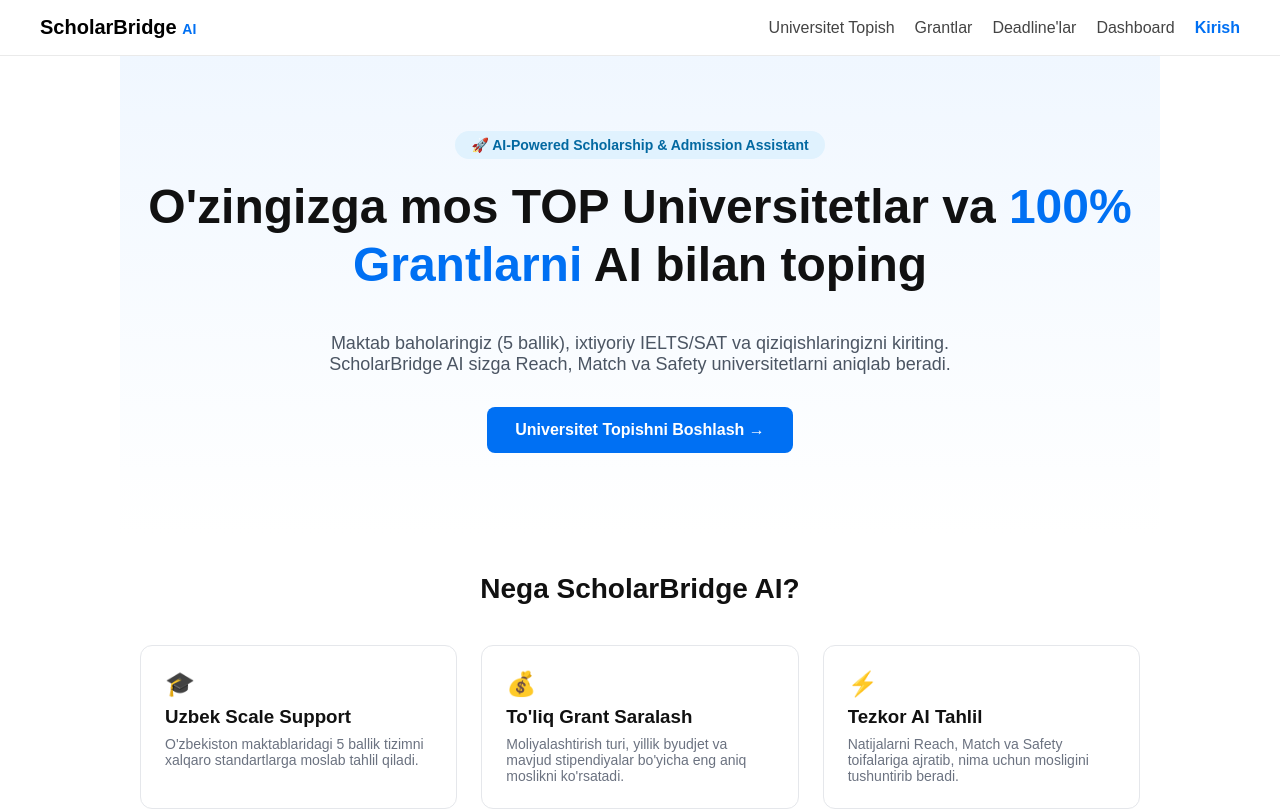
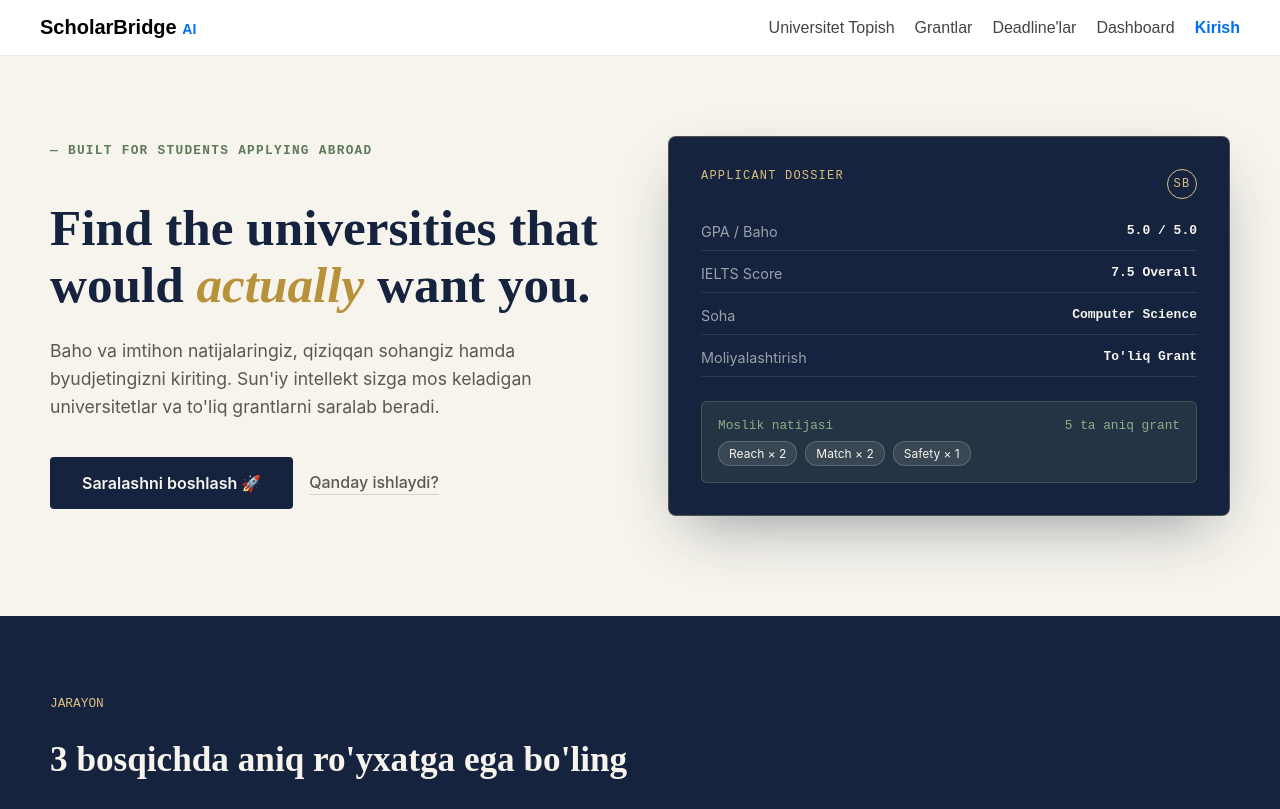
Before and after one commit to jamijomi344as-jpg/ScholarBridge, a Next.js app: page / in a window 1280 px wide. Shown: the top 809 px of the page. Built offline with nearby package versions, Linux system fonts and the light colour scheme.

Commit message:
Update page.tsx

```diff
--- a/app/page.tsx
+++ b/app/page.tsx
@@ -2,76 +2,89 @@
 
 export default function HomePage() {
   return (
-    <div style={{ fontFamily: 'sans-serif', color: '#111' }}>
+    <div style={{ backgroundColor: '#F6F4EC', color: '#232320', fontFamily: 'Inter, sans-serif', minHeight: '100vh' }}>
+
       {/* Hero Section */}
-      <section style={{
-        padding: '80px 20px',
-        textAlign: 'center',
-        background: 'linear-gradient(180deg, #f0f7ff 0%, #ffffff 100%)',
-        maxWidth: '1000px',
-        margin: '0 auto'
-      }}>
-        <span style={{
-          backgroundColor: '#e0f2fe',
-          color: '#0369a1',
-          padding: '6px 16px',
-          borderRadius: '20px',
-          fontSize: '14px',
-          fontWeight: '600'
-        }}>
-          🚀 AI-Powered Scholarship & Admission Assistant
-        </span>
+      <section style={{ maxWidth: '1180px', margin: '0 auto', padding: '80px 32px 100px', display: 'grid', gridTemplateColumns: '1fr 1fr', gap: '56px', alignItems: 'center' }}>
+        <div>
+          <div style={{ fontFamily: 'monospace', fontSize: '0.8rem', color: '#5F7A5A', textTransform: 'uppercase', letterSpacing: '0.1em', marginBottom: '20px', fontWeight: 600 }}>
+            — Built for students applying abroad
+          </div>
+          <h1 style={{ fontFamily: 'serif', fontSize: '3.2rem', lineHeight: 1.1, color: '#16233F', marginBottom: '24px' }}>
+            Find the universities that would <em style={{ color: '#B8923B', fontStyle: 'italic' }}>actually</em> want you.
+          </h1>
+          <p style={{ fontSize: '1.1rem', color: '#5B584E', marginBottom: '36px', lineHeight: 1.6 }}>
+            Baho va imtihon natijalaringiz, qiziqqan sohangiz hamda byudjetingizni kiriting. Sun'iy intellekt sizga mos keladigan universitetlar va to'liq grantlarni saralab beradi.
+          </p>
+          <div style={{ display: 'flex', gap: '16px', alignItems: 'center' }}>
+            <Link href="/find" style={{ backgroundColor: '#16233F', color: '#F6F4EC', padding: '16px 32px', borderRadius: '4px', textDecoration: 'none', fontWeight: 600, fontSize: '1rem', display: 'inline-flex', alignItems: 'center', gap: '8px' }}>
+              Saralashni boshlash 🚀
+            </Link>
+            <a href="#how" style={{ color: '#5B584E', textDecoration: 'none', borderBottom: '1px solid #D8D2C0', paddingBottom: '2px', fontWeight: 500 }}>
+              Qanday ishlaydi?
+            </a>
+          </div>
+        </div>
 
-        <h1 style={{ fontSize: '48px', fontWeight: '800', marginTop: '24px', lineHeight: '1.2' }}>
-          O'zingizga mos TOP Universitetlar va <span style={{ color: '#0070f3' }}>100% Grantlarni</span> AI bilan toping
-        </h1>
-
-        <p style={{ fontSize: '18px', color: '#4b5563', maxWidth: '650px', margin: '20px auto 32px auto' }}>
-          Maktab baholaringiz (5 ballik), ixtiyoriy IELTS/SAT va qiziqishlaringizni kiriting. ScholarBridge AI sizga Reach, Match va Safety universitetlarni aniqlab beradi.
-        </p>
-
-        <div style={{ display: 'flex', gap: '16px', justifyContent: 'center' }}>
-          <Link href="/find" style={{
-            backgroundColor: '#0070f3',
-            color: '#fff',
-            padding: '14px 28px',
-            borderRadius: '8px',
-            textDecoration: 'none',
-            fontSize: '16px',
-            fontWeight: '600'
-          }}>
-            Universitet Topishni Boshlash →
-          </Link>
+        {/* Dossier Card Visual */}
+        <div style={{ backgroundColor: '#16233F', borderRadius: '8px', padding: '32px', color: '#F6F4EC', boxShadow: '0 24px 60px -20px rgba(22,35,63,0.45)', border: '1px solid rgba(217,190,126,0.3)' }}>
+          <div style={{ display: 'flex', justifyContent: 'space-between', fontFamily: 'monospace', color: '#D9BE7E', fontSize: '0.75rem', letterSpacing: '0.1em', textTransform: 'uppercase', marginBottom: '24px' }}>
+            <span>Applicant Dossier</span>
+            <span style={{ border: '1px solid #D9BE7E', borderRadius: '50%', width: '28px', height: '28px', display: 'flex', alignItems: 'center', justifyContent: 'center' }}>SB</span>
+          </div>
+          <div style={{ display: 'flex', flexDirection: 'column', gap: '14px', marginBottom: '24px' }}>
+            <div style={{ display: 'flex', justifyContent: 'space-between', borderBottom: '1px solid rgba(255,255,255,0.1)', paddingBottom: '10px' }}>
+              <span style={{ color: 'rgba(246,244,236,0.6)', fontSize: '0.9rem' }}>GPA / Baho</span>
+              <span style={{ fontFamily: 'monospace', fontWeight: 600 }}>5.0 / 5.0</span>
+            </div>
+            <div style={{ display: 'flex', justifyContent: 'space-between', borderBottom: '1px solid rgba(255,255,255,0.1)', paddingBottom: '10px' }}>
+              <span style={{ color: 'rgba(246,244,236,0.6)', fontSize: '0.9rem' }}>IELTS Score</span>
+              <span style={{ fontFamily: 'monospace', fontWeight: 600 }}>7.5 Overall</span>
+            </div>
+            <div style={{ display: 'flex', justifyContent: 'space-between', borderBottom: '1px solid rgba(255,255,255,0.1)', paddingBottom: '10px' }}>
+              <span style={{ color: 'rgba(246,244,236,0.6)', fontSize: '0.9rem' }}>Soha</span>
+              <span style={{ fontFamily: 'monospace', fontWeight: 600 }}>Computer Science</span>
+            </div>
+            <div style={{ display: 'flex', justifyContent: 'space-between', borderBottom: '1px solid rgba(255,255,255,0.1)', paddingBottom: '10px' }}>
+              <span style={{ color: 'rgba(246,244,236,0.6)', fontSize: '0.9rem' }}>Moliyalashtirish</span>
+              <span style={{ fontFamily: 'monospace', fontWeight: 600 }}>To'liq Grant</span>
+            </div>
+          </div>
+          <div style={{ backgroundColor: 'rgba(95,122,90,0.2)', border: '1px solid rgba(95,122,90,0.5)', borderRadius: '6px', padding: '16px' }}>
+            <div style={{ display: 'flex', justifyContent: 'space-between', fontFamily: 'monospace', fontSize: '0.8rem', color: '#8CB088', marginBottom: '8px' }}>
+              <span>Moslik natijasi</span>
+              <span>5 ta aniq grant</span>
+            </div>
+            <div style={{ display: 'flex', gap: '8px' }}>
+              <span style={{ fontSize: '0.75rem', padding: '4px 10px', borderRadius: '12px', background: 'rgba(246,244,236,0.1)', border: '1px solid rgba(246,244,236,0.2)' }}>Reach × 2</span>
+              <span style={{ fontSize: '0.75rem', padding: '4px 10px', borderRadius: '12px', background: 'rgba(246,244,236,0.1)', border: '1px solid rgba(246,244,236,0.2)' }}>Match × 2</span>
+              <span style={{ fontSize: '0.75rem', padding: '4px 10px', borderRadius: '12px', background: 'rgba(246,244,236,0.1)', border: '1px solid rgba(246,244,236,0.2)' }}>Safety × 1</span>
+            </div>
+          </div>
         </div>
       </section>
 
-      {/* Features Grid */}
-      <section style={{ maxWidth: '1000px', margin: '40px auto', padding: '0 20px' }}>
-        <h2 style={{ textAlign: 'center', fontSize: '28px', marginBottom: '40px' }}>Nega ScholarBridge AI?</h2>
-
-        <div style={{ display: 'grid', gridTemplateColumns: 'repeat(auto-fit, minmax(280px, 1fr))', gap: '24px' }}>
-          <div style={{ border: '1px solid #e5e7eb', padding: '24px', borderRadius: '12px' }}>
-            <div style={{ fontSize: '24px', marginBottom: '8px' }}>🎓</div>
-            <h3 style={{ margin: '0 0 8px 0' }}>Uzbek Scale Support</h3>
-            <p style={{ color: '#6b7280', margin: 0, fontSize: '14px' }}>
-              O'zbekiston maktablaridagi 5 ballik tizimni xalqaro standartlarga moslab tahlil qiladi.
-            </p>
-          </div>
-
-          <div style={{ border: '1px solid #e5e7eb', padding: '24px', borderRadius: '12px' }}>
-            <div style={{ fontSize: '24px', marginBottom: '8px' }}>💰</div>
-            <h3 style={{ margin: '0 0 8px 0' }}>To'liq Grant Saralash</h3>
-            <p style={{ color: '#6b7280', margin: 0, fontSize: '14px' }}>
-              Moliyalashtirish turi, yillik byudjet va mavjud stipendiyalar bo'yicha eng aniq moslikni ko'rsatadi.
-            </p>
-          </div>
-
-          <div style={{ border: '1px solid #e5e7eb', padding: '24px', borderRadius: '12px' }}>
-            <div style={{ fontSize: '24px', marginBottom: '8px' }}>⚡</div>
-            <h3 style={{ margin: '0 0 8px 0' }}>Tezkor AI Tahlil</h3>
-            <p style={{ color: '#6b7280', margin: 0, fontSize: '14px' }}>
-              Natijalarni Reach, Match va Safety toifalariga ajratib, nima uchun mosligini tushuntirib beradi.
-            </p>
+      {/* How it works section */}
+      <section id="how" style={{ backgroundColor: '#16233F', color: '#F6F4EC', padding: '80px 32px' }}>
+        <div style={{ maxWidth: '1180px', margin: '0 auto' }}>
+          <div style={{ fontFamily: 'monospace', fontSize: '0.8rem', color: '#D9BE7E', textTransform: 'uppercase', marginBottom: '12px' }}>Jarayon</div>
+          <h2 style={{ fontFamily: 'serif', fontSize: '2.2rem', marginBottom: '48px' }}>3 bosqichda aniq ro'yxatga ega bo'ling</h2>
+          <div style={{ display: 'grid', gridTemplateColumns: 'repeat(3, 1fr)', gap: '40px' }}>
+            <div>
+              <span style={{ fontFamily: 'serif', fontStyle: 'italic', fontSize: '2rem', color: '#D9BE7E', display: 'block', marginBottom: '12px' }}>01</span>
+              <h3 style={{ fontSize: '1.2rem', marginBottom: '8px' }}>Ma'lumotlarni kiriting</h3>
+              <p style={{ color: 'rgba(246,244,236,0.7)', fontSize: '0.95rem' }}>Baho, til sertifikatlari, sohangiz hamda moliyaviy imkoniyatingizni tanlang.</p>
+            </div>
+            <div>
+              <span style={{ fontFamily: 'serif', fontStyle: 'italic', fontSize: '2rem', color: '#D9BE7E', display: 'block', marginBottom: '12px' }}>02</span>
+              <h3 style={{ fontSize: '1.2rem', marginBottom: '8px' }}>AI tahlil qiladi</h3>
+              <p style={{ color: 'rgba(246,244,236,0.7)', fontSize: '0.95rem' }}>Profilinigiz global qabul talablari va grant dasturlari bilan solishtiriladi.</p>
+            </div>
+            <div>
+              <span style={{ fontFamily: 'serif', fontStyle: 'italic', fontSize: '2rem', color: '#D9BE7E', display: 'block', marginBottom: '12px' }}>03</span>
+              <h3 style={{ fontSize: '1.2rem', marginBottom: '8px' }}>Tayyor ro'yxatni oling</h3>
+              <p style={{ color: 'rgba(246,244,236,0.7)', fontSize: '0.95rem' }}>Reach, Match va Safety darajasiga bo'lingan grantlar va deadline'larni oling.</p>
+            </div>
           </div>
         </div>
       </section>
```
